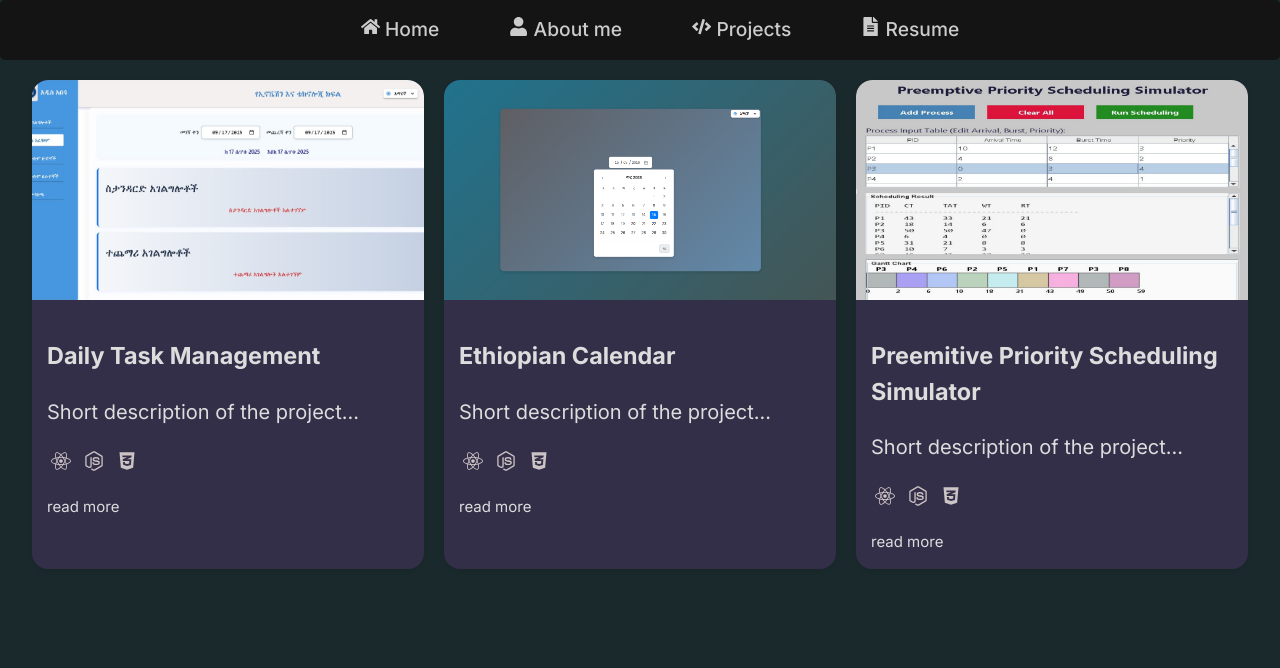
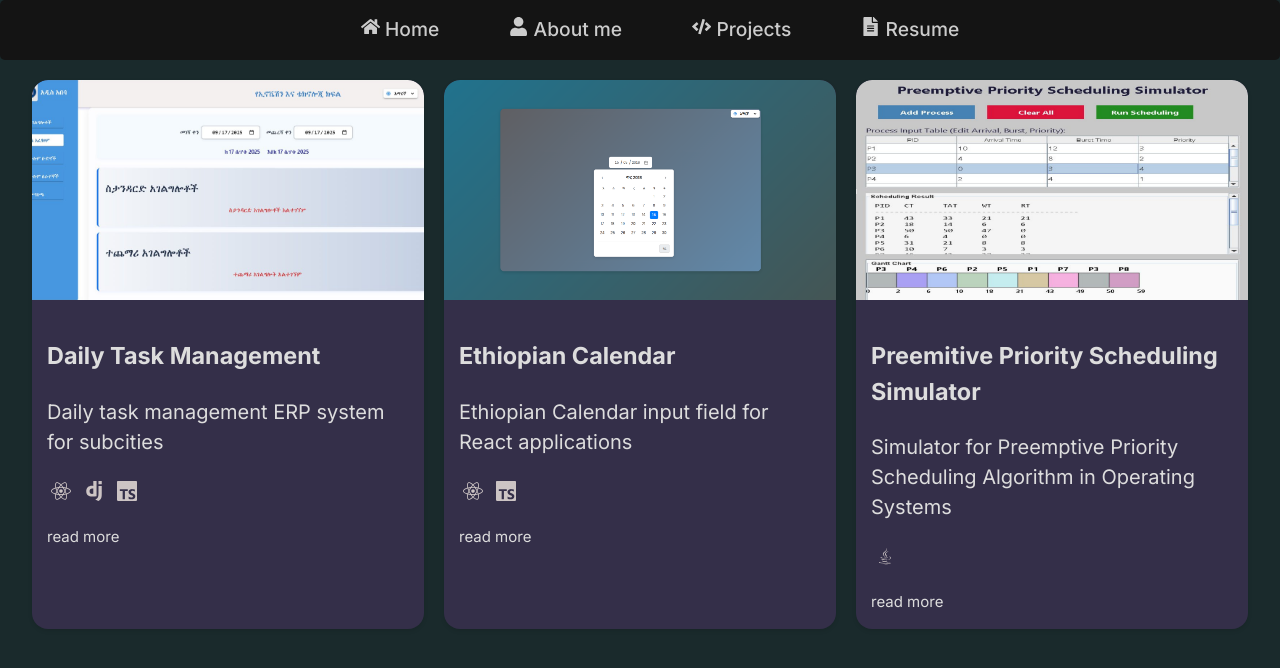
Before and after one commit to Jmorto1/portfolio, a React (Vite) app: page /projects in a window 1280 px wide. Shown: the top 668 px of the page. Built offline with nearby package versions, Linux system fonts and the light colour scheme; a web font is replaced by a local one.

Commit message:
update projects and resume

```diff
--- a/src/pages/projects.jsx
+++ b/src/pages/projects.jsx
@@ -1,6 +1,9 @@
 import "../styles/projects.css"
 import { useState,useEffect,useRef} from "react";
-import { FaReact, FaNodeJs,FaCss3Alt} from "react-icons/fa";
+import { FaReact} from "react-icons/fa";
+import { SiTypescript, SiDjango } from "react-icons/si";
+import { DiJava } from "react-icons/di";
+
 export default function Project(){
     const projectRef = useRef([]);
     const selectedProjectRef=useRef(null);
@@ -9,43 +12,39 @@ export default function Project(){
         id:"1",
         img:"images/projects/daily-task-management.png",
         name:"Daily Task Management",
-        desc:"Short description of the project...",
-        liveLink:"#",
-        sourceLink:"#",
+        desc:"Daily task management  ERP system for subcities",
+        liveLink:"https://daily-task-management-two.vercel.app/",
+        sourceLink:"https://github.com/Jmorto1/daily-task-management",
         tech:["React","Node.js"],
-        longDesc:"long description",
+        longDesc:"This project is a comprehensive daily task management system designed for subcities, supporting multiple departments and teams. It enables hierarchical organization of services from departments to teams, and from teams to individual employees ensuring tasks are clearly assigned and tracked. Employees can submit or download detailed reports on their activities, allowing managers to monitor progress, evaluate performance, and maintain efficient workflow across all organizational levels.",
         techTags: [
             { name: "React", icon: FaReact },
-            { name: "Node.js", icon: FaNodeJs },
-            { name: "CSS", icon: FaCss3Alt }
+            { name: "Django", icon: SiDjango },
+            { name: "TypeScript", icon: SiTypescript}
         ]
     },
         {id:"2",
         img:"images/projects/ethio_calendar.png",
         name:"Ethiopian Calendar",
-        desc:"Short description of the project...",
+        desc:"Ethiopian Calendar input field for React applications",
 
         liveLink:"https://ethio-calendar.vercel.app/",
         sourceLink:"https://github.com/Jmorto1/ethio-calendar",
         tech:["React","Node.js"],
-        longDesc:"long description",
+        longDesc:"A lightweight and customizable Ethiopian Calendar input field for React (TypeScript + Vite).It works just like the native HTML <input type='date'/>, but supports the Ethiopian calendar system.Perfect for modern web apps that need localized date entry.",
         techTags: [
             { name: "React", icon: FaReact },
-            { name: "Node.js", icon: FaNodeJs },
-            { name: "CSS", icon: FaCss3Alt }
+            { name: "TypeScript", icon: SiTypescript}
         ]
     },{id:"3",
         img:"images/projects/pprs.png",
         name:"Preemitive Priority Scheduling Simulator",
-        desc:"Short description of the project...",
-        liveLink:"#",
-        sourceLink:"#",
+        desc:"Simulator for Preemptive Priority Scheduling Algorithm in Operating Systems",
+        sourceLink:"https://github.com/Jmorto1/preemptive-priority-scheduling-GUI",
         tech:["React","Node.js"],
-        longDesc:"long description",
+        longDesc:"This project is a simulator for the Preemptive Priority Scheduling Algorithm used in operating systems. It allows users to visualize how processes are scheduled based on their priority levels. The simulator provides an interactive interface for users to input process details, such as arrival time, burst time, and priority, and then observe the scheduling behavior through graphical representations and performance metrics.",
         techTags: [
-            { name: "React", icon: FaReact },
-            { name: "Node.js", icon: FaNodeJs },
-            { name: "CSS", icon: FaCss3Alt }
+            { name: "Java", icon: DiJava }
         ]
     }]
     useEffect(()=>{
@@ -112,7 +111,7 @@ export default function Project(){
                             </div>
 
                                 <div className="actions">
-                                    <a href={selectedProject.liveLink} target="_blank" rel="noopener noreferrer">Live site</a>
+                                    {selectedProject.liveLink &&<a href={selectedProject.liveLink} target="_blank" rel="noopener noreferrer">Live site</a>}
                                     <a href={selectedProject.sourceLink} target="_blank" rel="noopener noreferrer">Source Code</a>
                                 </div>
                             </div>
--- a/src/styles/projects.css
+++ b/src/styles/projects.css
@@ -131,6 +131,7 @@ width: 85px;
     line-height: 1.6;
     border-top:rgb(175, 158, 158) solid 1px;
     border-bottom: rgb(175, 158, 158) solid 1px;
+    max-width: 800px;
 }
 .learn{
  width: fit-content;
```
Also changed, not shown: 1 other file (tests, documents, lock files or other folders).
